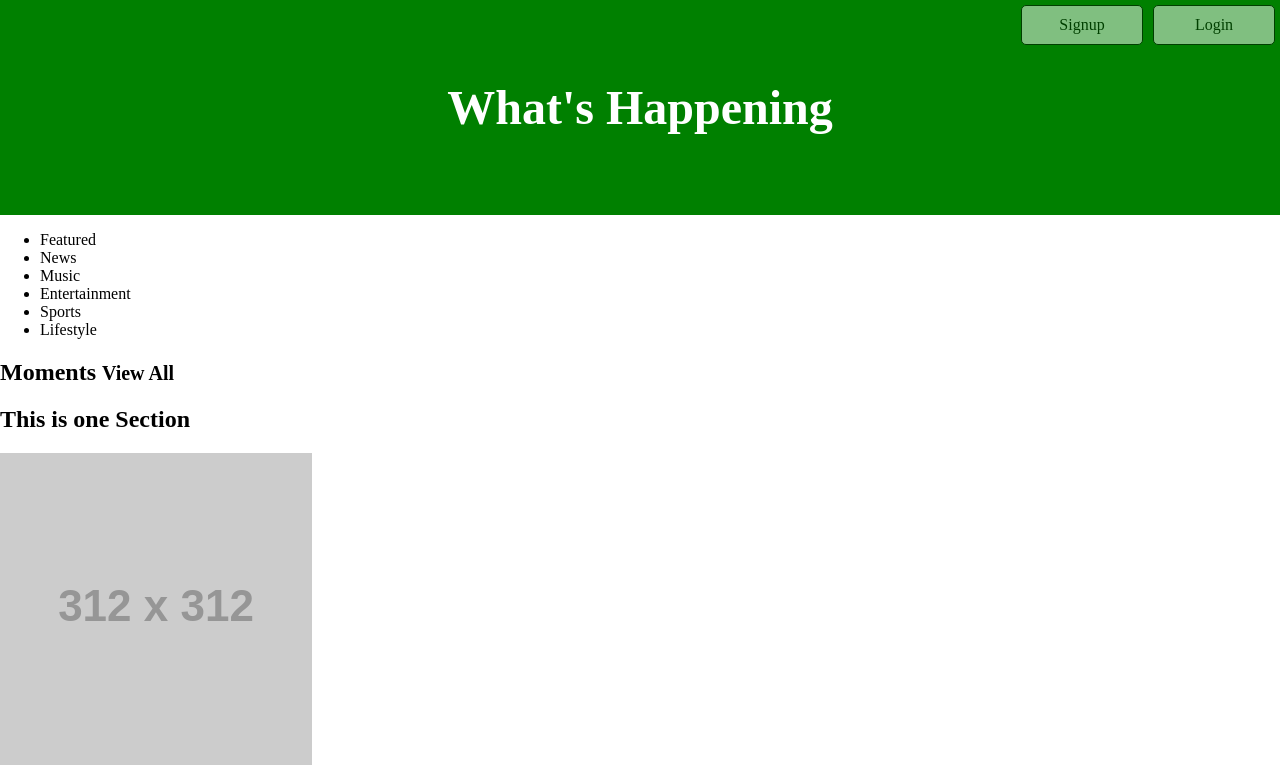
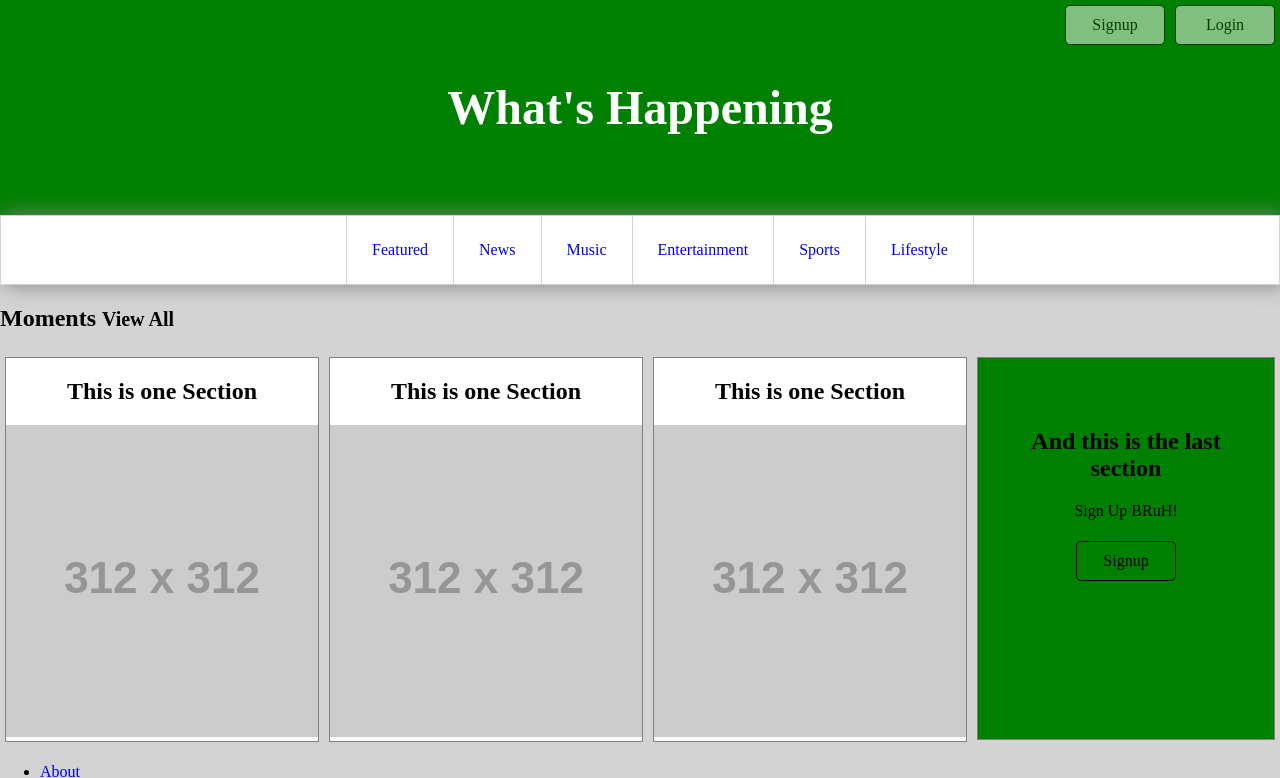
Before and after one commit to Desimor/twitter_clone, a website: page public/html/index.html in a window 1280 px wide. Shown: the top 778 px of the page. Drawn offline with Linux system fonts and the light colour scheme; files that its build step writes are made by us from their sources; placeholder pictures from the web are drawn by us.

Commit message:
took the extra . out of one of the htmls

```diff
--- a/public/css/main.css
+++ b/public/css/main.css
@@ -1,10 +1,54 @@
 html, body {
         margin: 0;
         padding: 0;
+        background-color: lightgray;
+}
+
+* {
+        box-sizing: border-box;
+}
+
+a {
+        text-decoration: none;
+}
+
+main {
+        width: 100%;
+        max-width: 1280px;
+        margin: 0 auto;
+        overflow: hidden;
+}
+
+.testbox {
+    border: 5px solid black;
+    display: flex;
+}
+
+.flexbox {
+    display: flex;
+}
+
+
+.parentbox {
+    text-align: center;
+    background-color: white;
+    border: 1px solid gray;
+}
+
+.childbox {
+    overflow: hidden;
 }
 
 .right {
         float: right;
+}
+
+.left {
+        float: left;
+}
+
+.mrg5 {
+        margin: 5px;
 }
 
 .btn {
@@ -48,3 +92,43 @@ html, body {
         padding: 80px;
         margin: 0;
 }
+
+.nav-container  {
+        border: 1px solid lightgray;
+        box-shadow: 5px 0px 20px gray;
+        background-color: white;
+}
+
+.nav-list {
+        text-align: center;
+        margin: 0;
+        overflow: hidden;
+}
+
+.nav-list li {
+        border-left: 1px solid lightgray;
+        display: inline-block;
+        padding: 25px;
+        text-align: center;
+        margin: auto -2px;
+}
+
+.nav-list li:last-child {
+        border-right: 1px solid lightgray;
+}
+
+.nav-list li:hover {
+        border-bottom: 3px solid green;
+}
+
+.green-tile {
+        background-color: green;
+        text-align: center;
+        width: 312px;
+        height: 383px;
+        padding: 50px;
+}
+
+.box-shadow {
+    box-shadow: 5px 5px 20px gray;
+}
--- a/public/html/index.html
+++ b/public/html/index.html
@@ -12,41 +12,41 @@
         <a href="#" class="btn btn-see-thru btn-white right">Signup</a>
         <h1>What's Happening</h1>
       </div>
-      <nav class="topnav">
-        <ul>
-          <li>Featured</li>
-          <li>News</li>
-          <li>Music</li>
-          <li>Entertainment</li>
-          <li>Sports</li>
-          <li>Lifestyle</li>
+      <nav class="nav-container">
+        <ul class="nav-list">
+          <li><a href="#">Featured</a></li>
+          <li><a href="#">News</a></li>
+          <li><a href="#">Music</a></li>
+          <li><a href="#">Entertainment</a></li>
+          <li><a href="#">Sports</a></li>
+          <li><a href="#">Lifestyle</a></li>
         </ul>
       </nav>
     </header>
-    <main>
-      <h2>Moments <small>View All</small></h2>
-      <section>
+    <h2>Moments <small>View All</small></h2>
+    <main class="flexbox">
+      <section class="left mrg5 parentbox">
         <header>
           <h2>This is one Section</h2>
         </header>
         <img src="http://placehold.it/312x312" alt="An amazing IMage">
       </section>
-      <section>
+      <section class="left mrg5 parentbox">
         <header>
           <h2>This is one Section</h2>
         </header>
         <img src="http://placehold.it/312x312" alt="An amazing IMage">
       </section>
-      <section>
+      <section class="left mrg5 parentbox">
         <header>
           <h2>This is one Section</h2>
         </header>
         <img src="http://placehold.it/312x312" alt="An amazing IMage">
       </section>
-      <section>
+      <section class="left mrg5 green-tile parentbox">
           <h2>And this is the last section</h2>
           <p>Sign Up BRuH!</p>
-          <a href="#">Signup</a>
+          <a href="#" class="btn">Signup</a>
       </section>
     </main>
     <footer>
```
Also changed, not shown: public/html/login..html (deleted, +0 -1 lines).
